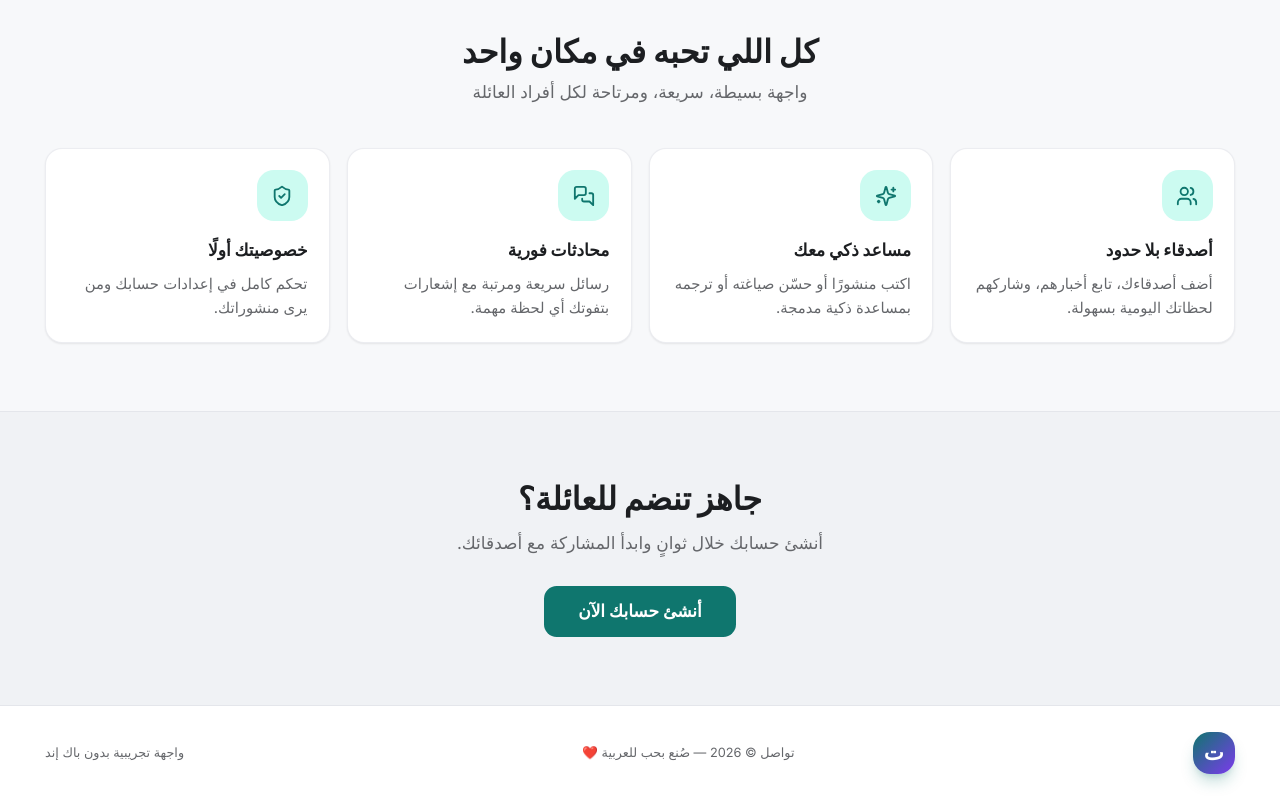
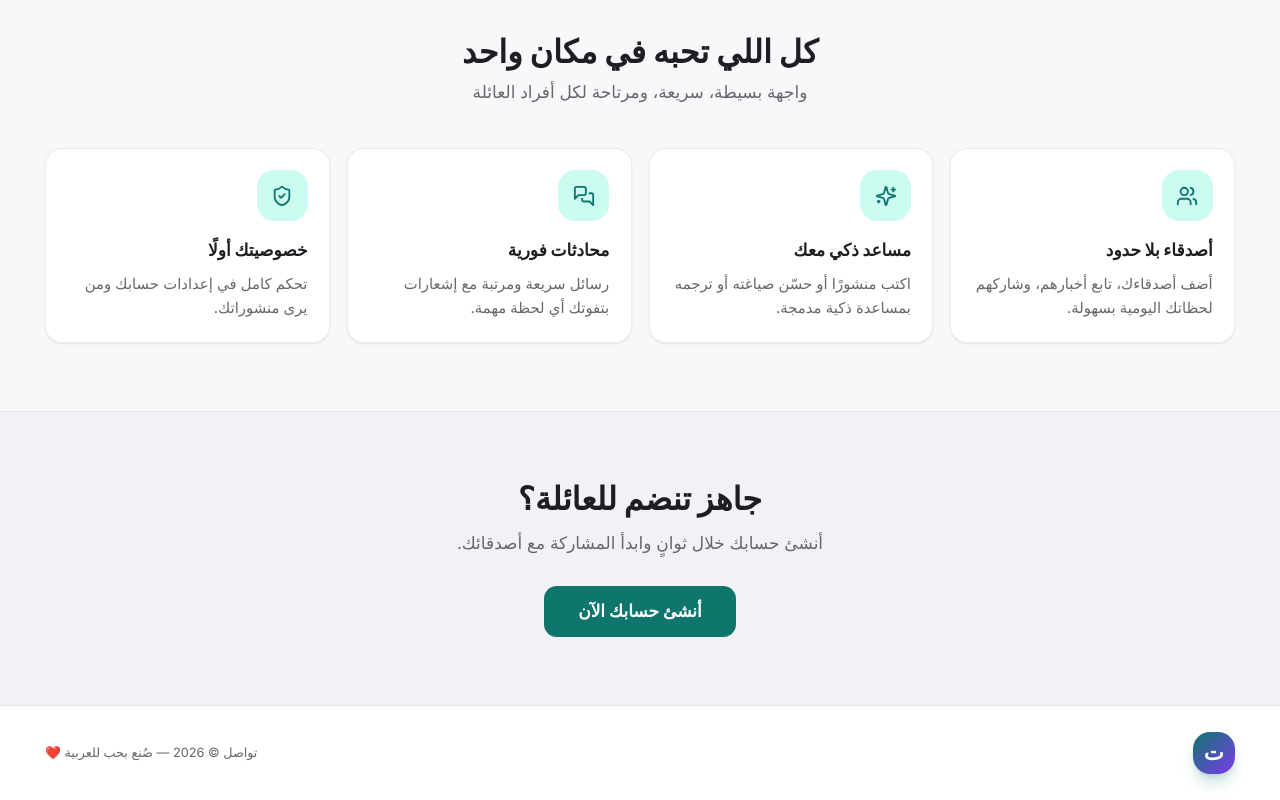
Before and after one commit to mohamedharon318-ship-it/tawasol, a React (Vite) app: page / in a window 1280 px wide. Shown: the part 909-1709 px from the top of the page. Built offline with nearby package versions, Linux system fonts and the light colour scheme; no server answers.

Commit message:
Update: remove backend demo note from footer

```diff
--- a/src/pages/LandingPage.tsx
+++ b/src/pages/LandingPage.tsx
@@ -101,7 +101,6 @@ export default function LandingPage() {
         <div className="mx-auto flex max-w-6xl flex-col items-center justify-between gap-3 px-4 text-center text-xs text-muted sm:flex-row">
           <Logo compact />
           <p>{t('تواصل ©', 'Tawasol ©')} {new Date().getFullYear()} — {t('صُنع بحب للعربية ❤️', 'Made with love ❤️')}</p>
-          <p>{t('واجهة تجريبية بدون باك إند', 'Front-end demo without a backend')}</p>
         </div>
       </footer>
     </div>
```
